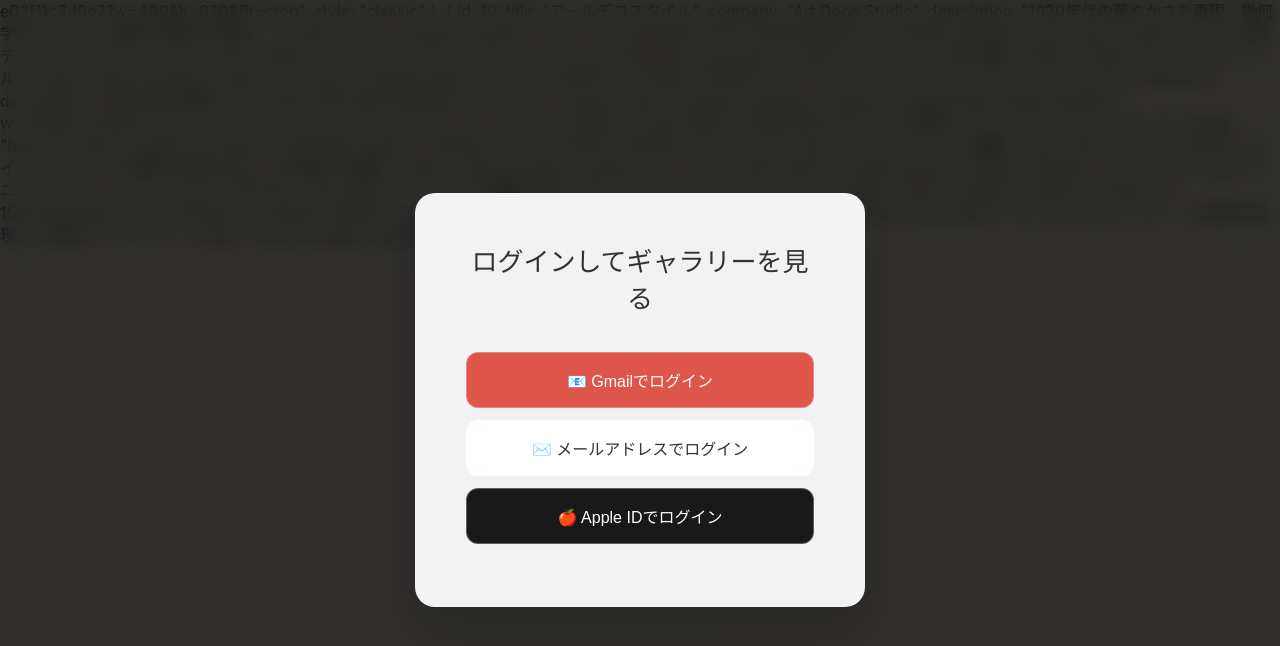
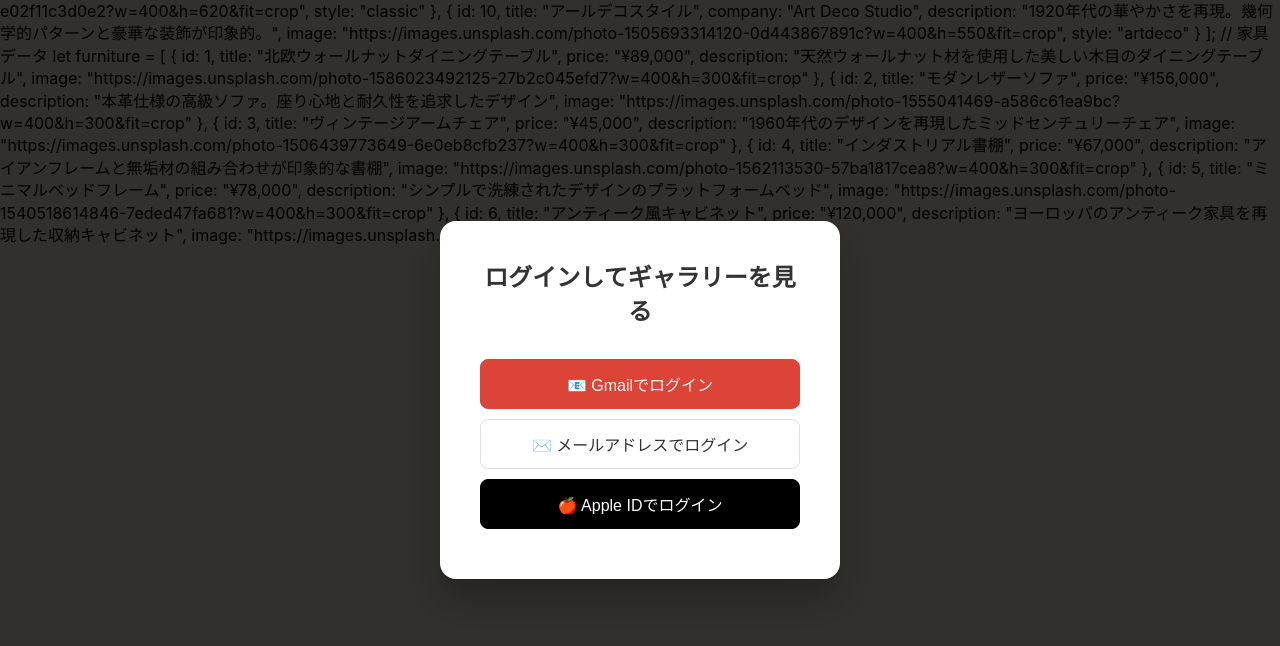
Before and after one commit to Kosho25/interiall, a plain HTML site: page index.html in a window 1280 px wide. Drawn offline with Linux system fonts and the light colour scheme.

Commit message:
Update index.html

```diff
--- a/index.html
+++ b/index.html
@@ -1,3 +1,4 @@
+
 <!DOCTYPE html>
 <html lang="ja">
 <head>
@@ -13,9 +14,8 @@
 
         body {
             font-family: -apple-system, BlinkMacSystemFont, 'Segoe UI', Roboto, sans-serif;
-            background: linear-gradient(135deg, #f5f0e8 0%, #f2ede3 100%);
+            background-color: #f5f0e8;
             line-height: 1.4;
-            overflow-x: hidden;
         }
 
         /* ログイン画面 */
@@ -26,98 +26,71 @@
             width: 100%;
             height: 100%;
             background: rgba(0, 0, 0, 0.8);
-            backdrop-filter: blur(10px);
             display: flex;
             justify-content: center;
             align-items: center;
             z-index: 1000;
-            animation: fadeIn 0.5s ease-out;
-        }
-
-        @keyframes fadeIn {
-            from { opacity: 0; }
-            to { opacity: 1; }
         }
 
         .login-box {
-            background: rgba(255, 255, 255, 0.95);
-            backdrop-filter: blur(20px);
-            padding: 50px;
-            border-radius: 20px;
-            box-shadow: 0 25px 50px rgba(0, 0, 0, 0.25);
+            background: white;
+            padding: 40px;
+            border-radius: 16px;
+            box-shadow: 0 20px 40px rgba(0, 0, 0, 0.3);
             text-align: center;
-            max-width: 450px;
+            max-width: 400px;
             width: 90%;
-            border: 1px solid rgba(255, 255, 255, 0.2);
-            animation: slideUp 0.6s ease-out;
-        }
-
-        @keyframes slideUp {
-            from {
-                opacity: 0;
-                transform: translateY(30px);
-            }
-            to {
-                opacity: 1;
-                transform: translateY(0);
-            }
         }
 
         .login-box h2 {
-            margin-bottom: 35px;
+            margin-bottom: 30px;
             color: #333;
-            font-size: 26px;
-            font-weight: 300;
+            font-size: 24px;
         }
 
         .login-btn {
             display: block;
             width: 100%;
-            padding: 15px;
-            margin: 12px 0;
-            border: 1px solid rgba(255, 255, 255, 0.3);
-            border-radius: 12px;
-            background: rgba(255, 255, 255, 0.8);
-            backdrop-filter: blur(10px);
+            padding: 12px;
+            margin: 10px 0;
+            border: 1px solid #ddd;
+            border-radius: 8px;
+            background: white;
             cursor: pointer;
-            transition: all 0.4s cubic-bezier(0.4, 0, 0.2, 1);
+            transition: all 0.3s ease;
             text-decoration: none;
             color: #333;
             font-size: 16px;
-            position: relative;
-            overflow: hidden;
-        }
-
-        .login-btn::before {
-            content: '';
-            position: absolute;
-            top: 0;
-            left: -100%;
-            width: 100%;
-            height: 100%;
-            background: linear-gradient(90deg, transparent, rgba(255, 255, 255, 0.4), transparent);
-            transition: left 0.5s;
-        }
-
-        .login-btn:hover::before {
-            left: 100%;
         }
 
         .login-btn:hover {
-            transform: translateY(-3px);
-            box-shadow: 0 10px 30px rgba(0, 0, 0, 0.15);
-            border-color: rgba(139, 69, 19, 0.3);
+            background: #f5f5f5;
+            transform: translateY(-2px);
+            box-shadow: 0 4px 12px rgba(0, 0, 0, 0.1);
         }
 
         .gmail-btn {
-            background: rgba(219, 68, 55, 0.9);
+            background: #db4437;
+            color: white;
+            border-color: #db4437;
+        }
+
+        .gmail-btn:hover {
+            background: #c23321;
             color: white;
         }
 
         .apple-btn {
-            background: rgba(0, 0, 0, 0.9);
+            background: #000;
+            color: white;
+            border-color: #000;
+        }
+
+        .apple-btn:hover {
+            background: #333;
             color: white;
         }
+
 
         /* ヘッダー */
         .header {
```
